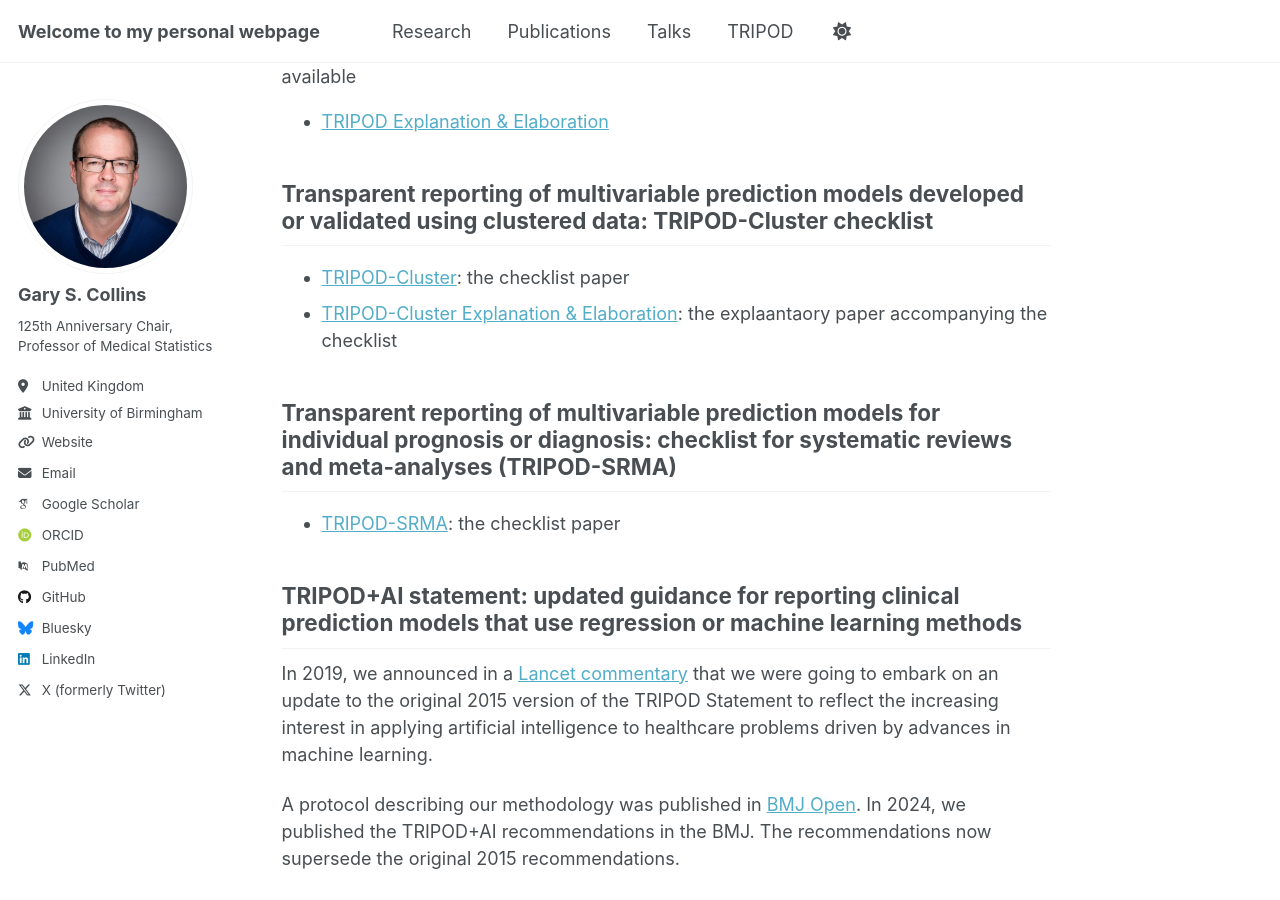
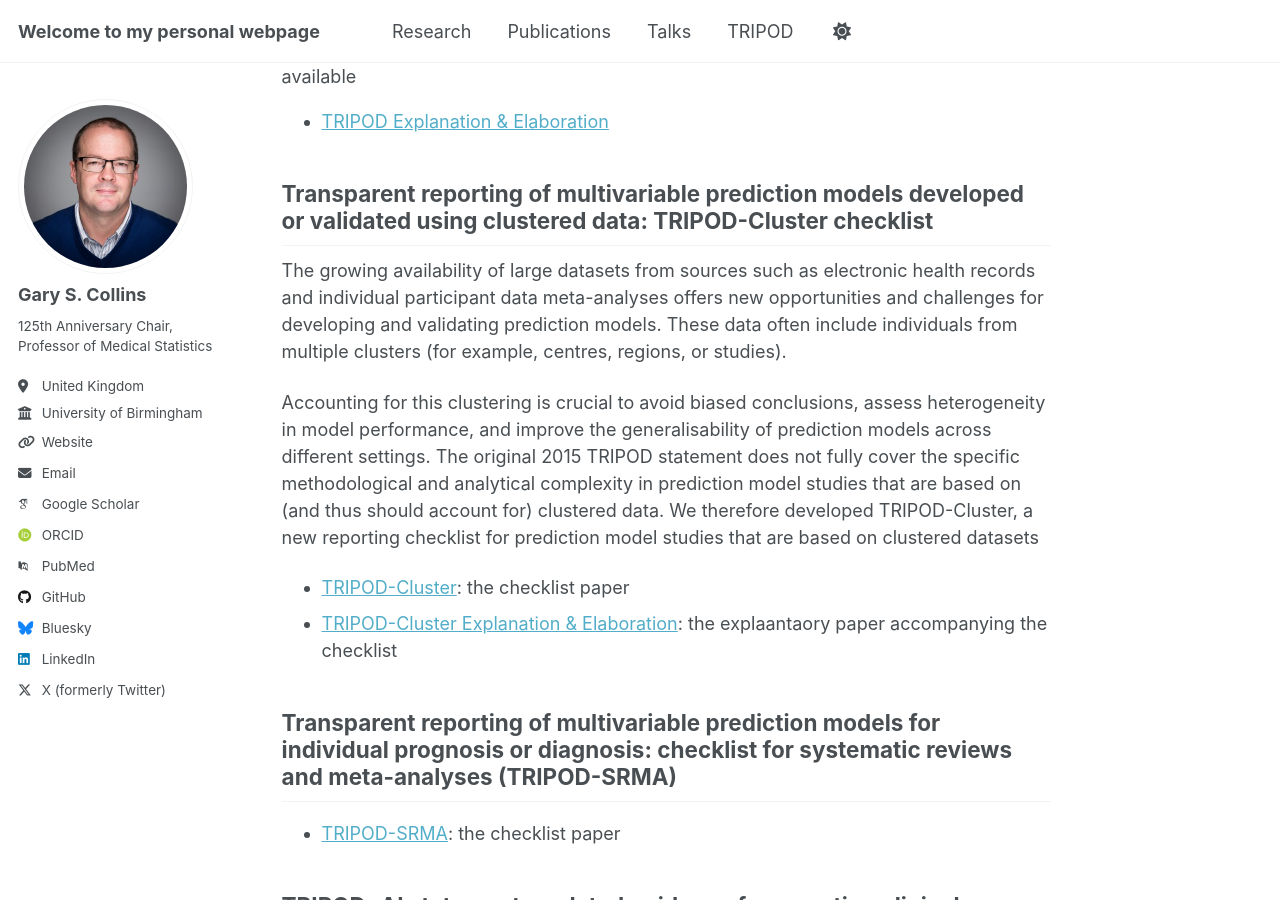
Before and after one commit to gscollins1973/gscollins1973.github.io, a Jekyll site: the page built from _pages/tripod.html, in a window 1280 px wide and 900 px high, scrolled down 886 px. Built offline with Jekyll 4.4.1, drawn with Linux system fonts in a browser that asks for light colours; some web fonts are replaced; a script that is not in the unit is left out.

Commit message:
Update tripod.html

```diff
--- a/_pages/tripod.html
+++ b/_pages/tripod.html
@@ -30,6 +30,8 @@ The Explanataion and Elaboration paper accompanying the original 2015 statement
 </ul>
 
 <h2>Transparent reporting of multivariable prediction models developed or validated using clustered data: TRIPOD-Cluster checklist</h2>
+<p>The growing availability of large datasets from sources such as electronic health records and individual participant data meta-analyses offers new opportunities and challenges for developing and validating prediction models. These data often include individuals from multiple clusters (for example, centres, regions, or studies). </p>
+<p>Accounting for this clustering is crucial to avoid biased conclusions, assess heterogeneity in model performance, and improve the generalisability of prediction models across different settings. The original 2015 TRIPOD statement does not fully cover the specific methodological and analytical complexity in prediction model studies that are based on (and thus should account for) clustered data. We therefore developed TRIPOD-Cluster, a new reporting checklist for prediction model studies that are based on clustered datasets</p>
 <ul>
 <li><a href="https://www.bmj.com/content/380/bmj-2022-071018">TRIPOD-Cluster</a>: the checklist paper</li>
 <li><a href="https://www.bmj.com/content/380/bmj-2022-071058">TRIPOD-Cluster Explanation & Elaboration</a>: the explaantaory paper accompanying the checklist</li>
```
